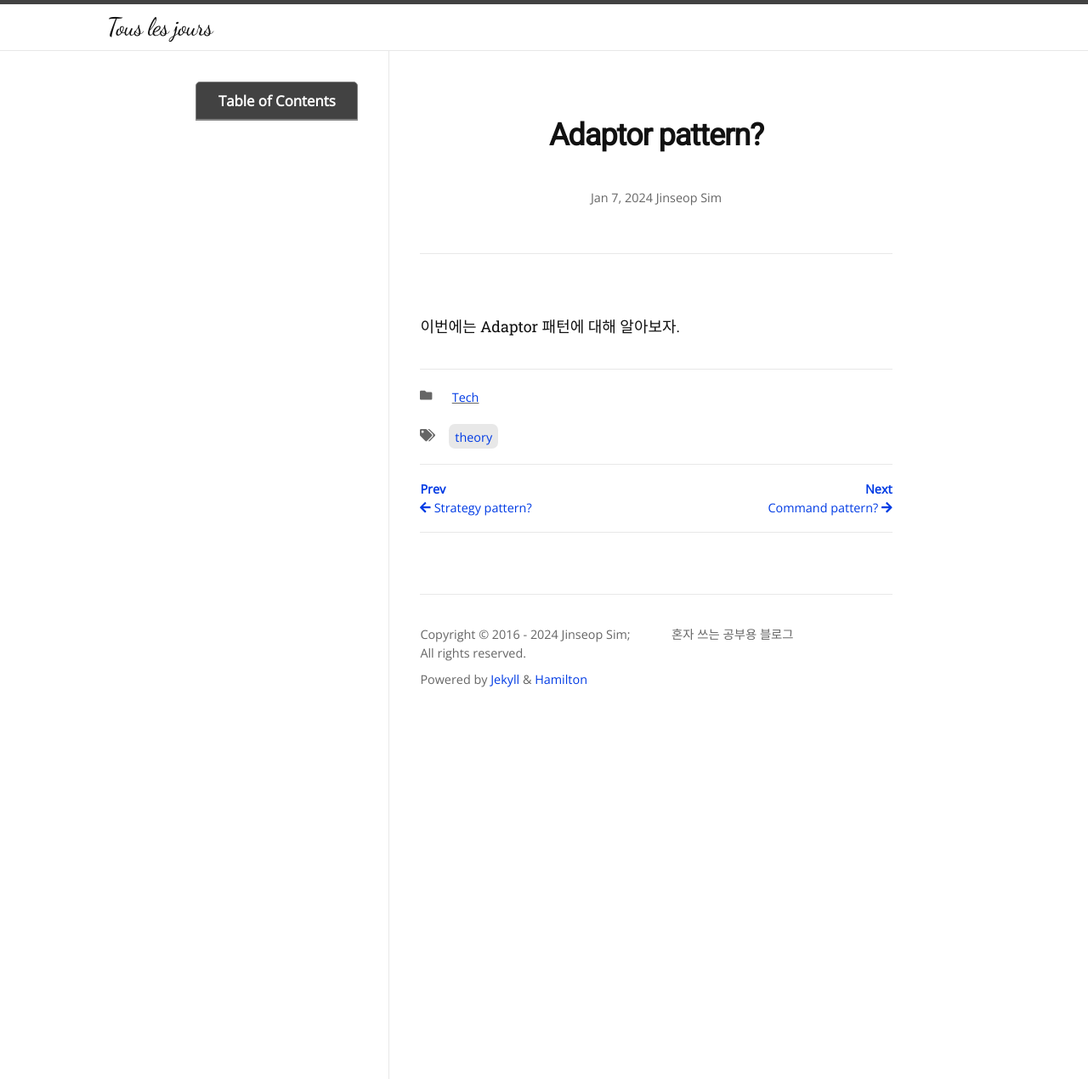
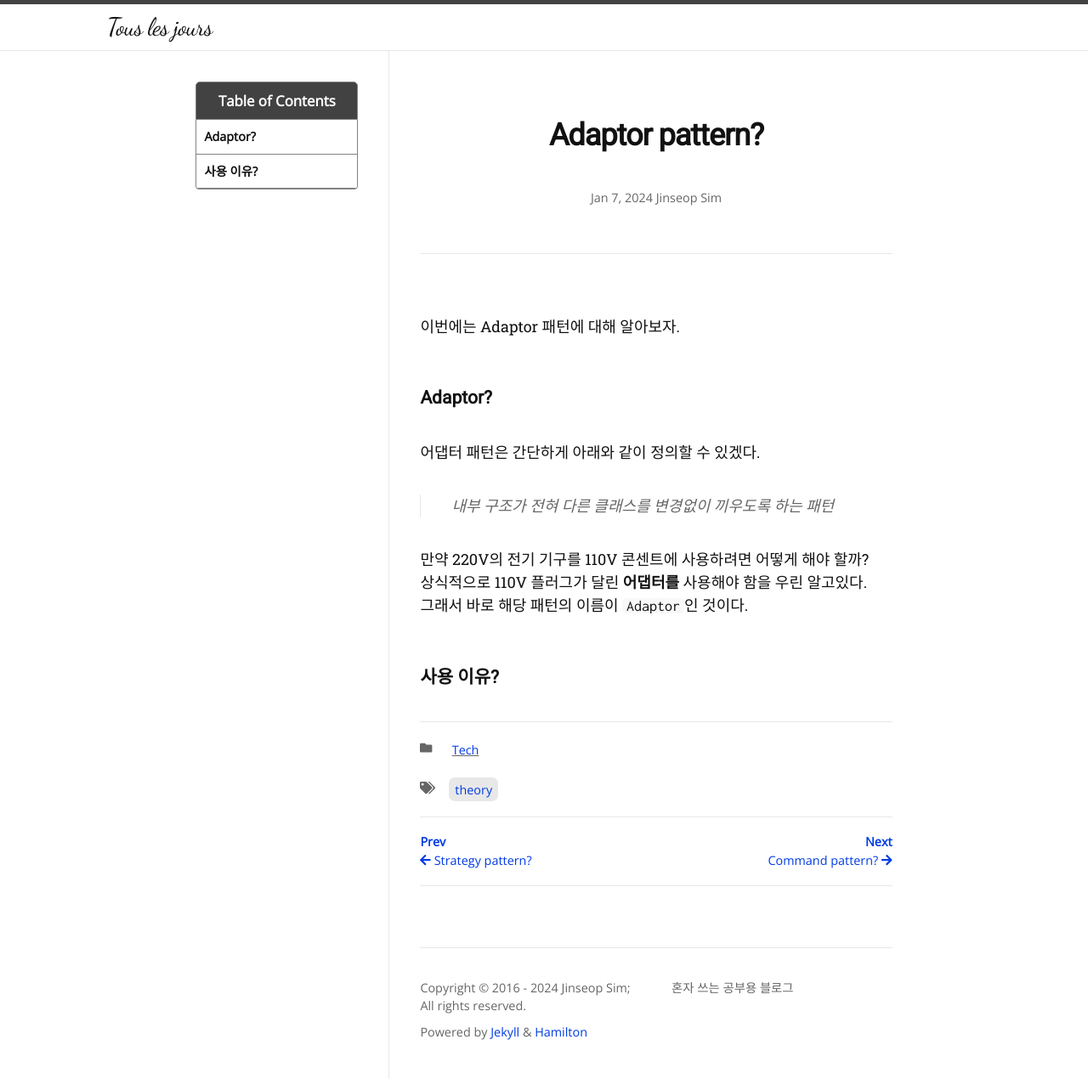
Before and after one commit to Jinseop-Sim/Jinseop-Sim.github.io, a Jekyll site: the page built from _posts/2024-01-07-adaptor.md, in a window 1280 px wide. Shown: the whole page at 85% size. Built offline with Jekyll 4.4.1, drawn with Linux system fonts in a browser that asks for light colours; nearby versions of some CDN libraries; some web fonts are replaced.

Commit message:
글 수정

````diff
--- a/_posts/2024-01-07-adaptor.md
+++ b/_posts/2024-01-07-adaptor.md
@@ -8,3 +8,13 @@ author:
 toc: true
 ---
 이번에는 Adaptor 패턴에 대해 알아보자.
+
+### Adaptor?
+어댑터 패턴은 간단하게 아래와 같이 정의할 수 있겠다.
+> 내부 구조가 전혀 다른 클래스를 변경없이 끼우도록 하는 패턴
+
+만약 220V의 전기 기구를 110V 콘센트에 사용하려면 어떻게 해야 할까?
+상식적으로 110V 플러그가 달린 __어댑터를__ 사용해야 함을 우린 알고있다.
+그래서 바로 해당 패턴의 이름이 ```Adaptor```인 것이다.
+
+### 사용 이유?
````
